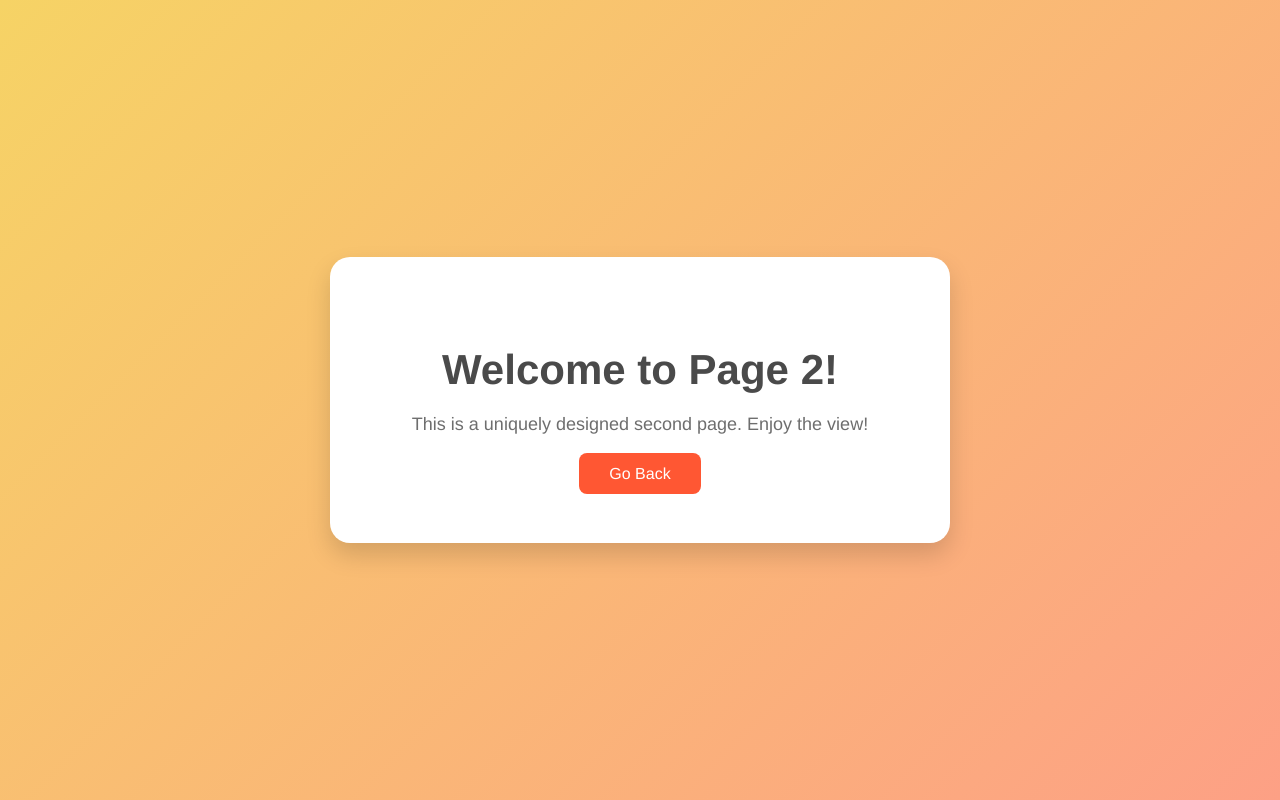
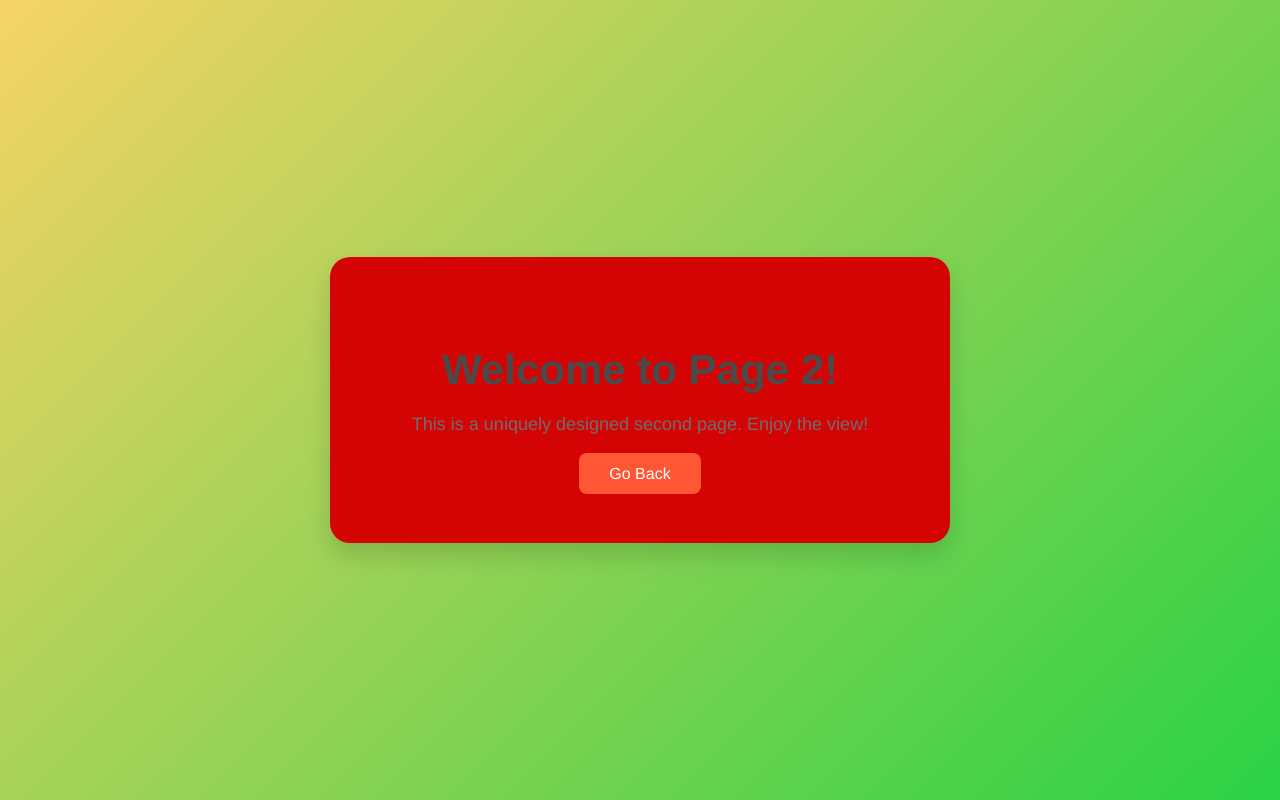
Before and after one commit to m-amin/html-project, a plain HTML site: page Screens/second-page.html in a window 1280 px wide. Drawn offline with Linux system fonts and the light colour scheme; files that its build step writes are made by us from their sources; files whose address does not match are found by name.

Commit message:
changed colors in copy of main

```diff
--- a/Styles/second-page-styles.css
+++ b/Styles/second-page-styles.css
@@ -5,13 +5,13 @@ body {
     justify-content: center;
     align-items: center;
     height: 100vh;
-    background: linear-gradient(135deg, #f6d365 0%, #fda085 100%);
+    background: linear-gradient(135deg, #f6d365 0%, #2ad245 100%);
     font-family: 'Helvetica', sans-serif;
 }
 
 .second-container {
     text-align: center;
-    background-color: #fff;
+    background-color: #d50404;
     padding: 60px;
     border-radius: 20px;
     box-shadow: 0 12px 24px rgba(0, 0, 0, 0.15);
```
